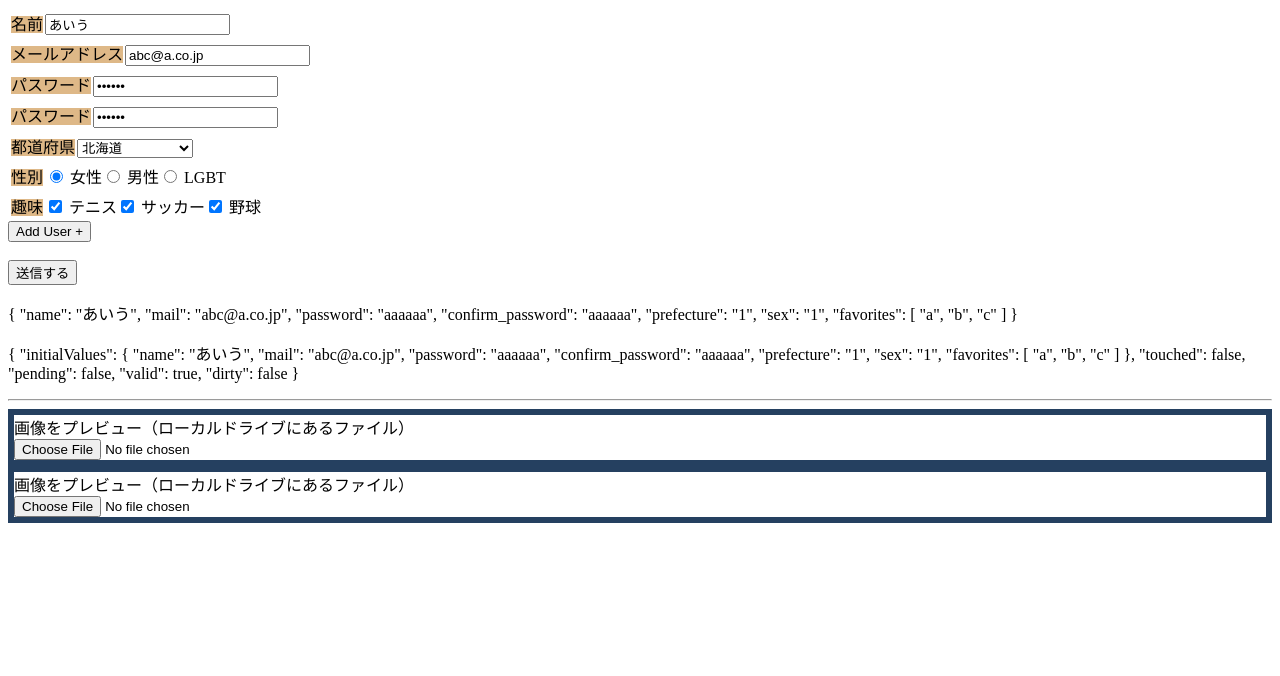
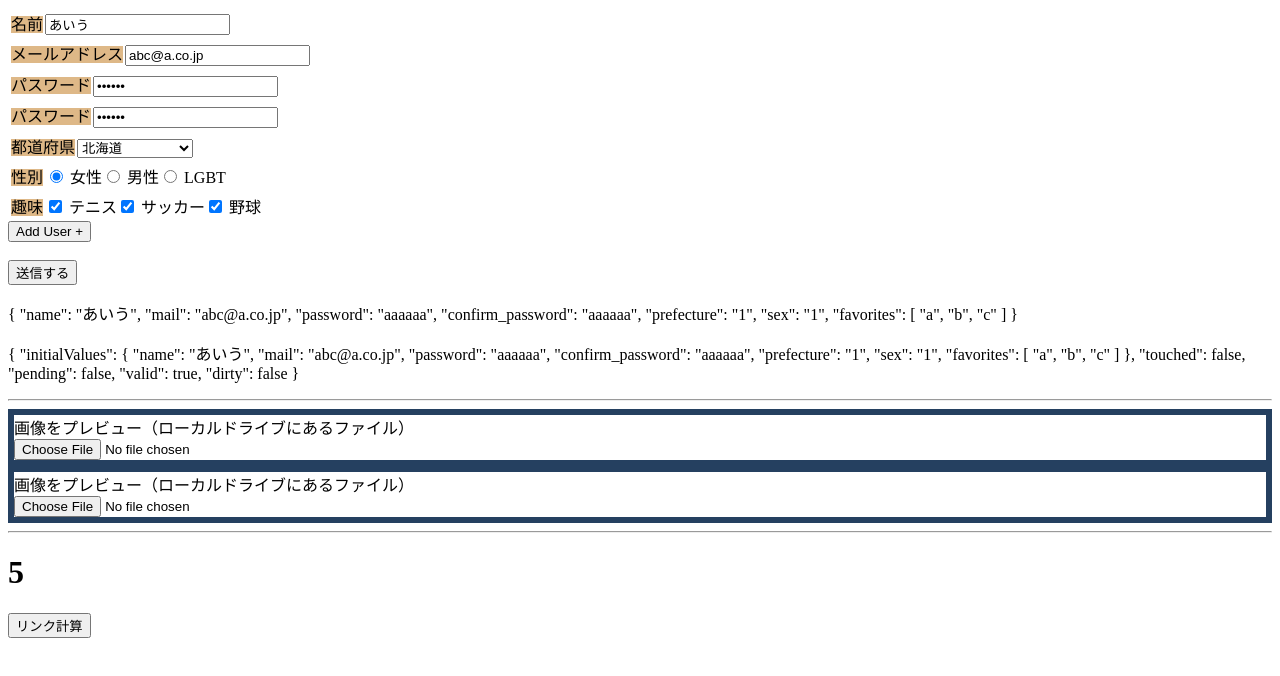
Before and after one commit to afurosan/vue-validation-form, a Vue app: page / in a window 1280 px wide. Shown: the top 676 px of the page. Built offline with nearby package versions, Linux system fonts and the light colour scheme.

Commit message:
linqの試し計算

```diff
--- a/package.json
+++ b/package.json
@@ -9,6 +9,7 @@
   },
   "dependencies": {
     "core-js": "^3.6.5",
+    "linq-es2015": "^2.5.1",
     "vee-validate": "^4.5.7",
     "vue": "^3.0.0",
     "yup": "^0.32.11"
--- a/src/App.vue
+++ b/src/App.vue
@@ -11,6 +11,8 @@
       top-msg="画像をプレビュー（ローカルドライブにあるファイル）"
       alt-msg="画像は表示できません"
   />
+  <hr>
+  <form-linq-sample></form-linq-sample>
 
 </template>
 
@@ -19,6 +21,7 @@ import { defineComponent } from "vue";
 import FormValidate from "@/components/templates/FormValidate.vue";
 import FormTest from "@/components/templates/FormTest.vue";
 import FormLocalImage from "@/components/templates/FormLocalImage.vue";
+import FormLinqSample from "@/components/templates/FormLinqSample.vue";
 
 export default defineComponent({
   name: "App",
@@ -26,6 +29,7 @@ export default defineComponent({
     FormValidate,
     // FormTest,
     FormLocalImage,
+    FormLinqSample,
   },
 });
 </script>
--- /dev/null
+++ b/src/components/templates/FormLinqSample.vue
@@ -0,0 +1,44 @@
+<template>
+  <div class="sample">
+    <h1>{{ age }}</h1>
+    <button @click="calcM">リンク計算</button>
+    <!-- <p>{{ saySomething() }}</p> -->
+  </div>
+</template>
+
+<script lang="ts">
+import { defineComponent, ref } from "vue";
+import * as Enumerable from "linq-es2015";
+
+export default defineComponent({
+  props: {
+    msg: {
+      type: String,
+    },
+  },
+  setup() {
+    // const saySomething = (): string => {
+    //   const something = "CCC";
+    //   return something;
+    // };
+
+    //明示的な型付け
+    const age = ref<number | string>(5); // Ref<number | string>型
+
+    const calcM = () => {
+      let result = Enumerable.range(1, 10).Where(i => i % 3 == 0).Select(i => i * 10)
+      console.log(result.ToArray());
+    }
+
+    return {
+      age,
+      calcM,
+      // saySomething,
+    };
+  },
+});
+</script>
+
+<style scoped>
+
+</style>
```
Also changed, not shown: 1 other file (tests, documents, lock files or other folders).
